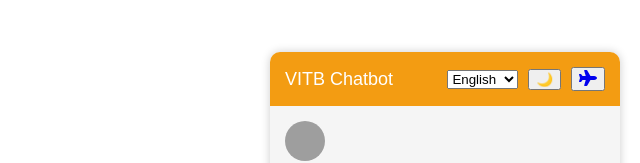
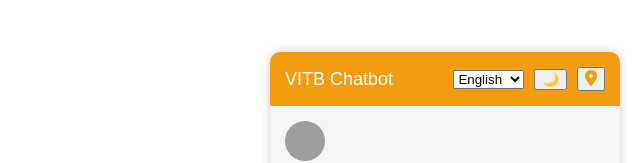
Before and after one commit to GoranshSh9/VITB-CHATBOT, a website: page index.html in a window 1280 px wide. Both pictures are taken after a click on the element 1230 px from the left and 750 px from the top of the page. Shown: the part 167-330 px from the top of the page, without its empty margins (640-1280 px from the left). Drawn offline with Linux system fonts and the light colour scheme; grey boxes are pictures that could not be loaded.

Commit message:
optimised UI

```diff
--- a/index.html
+++ b/index.html
@@ -4,6 +4,7 @@
     <meta charset="UTF-8">
     <meta name="viewport" content="width=device-width, initial-scale=1.0">
     <title>VITB Chatbot</title>
+
     <link rel="stylesheet" href="https://cdnjs.cloudflare.com/ajax/libs/font-awesome/6.5.0/css/all.min.css">
 
     <script>
@@ -577,6 +578,7 @@
     <div class="chat-container" id="chat-container">
         <div class="chat-header">
             VITB Chatbot
+
             <div class="controls">
                 <select id="language-select">
                     <option value="en">English</option>
@@ -586,7 +588,7 @@
                     <option value="de">German</option>
                 </select>
                 <button onclick="toggleDarkMode()">🌙</button>
-                <button style="font-size:16px"><a href="https://www.google.com/maps/place/VIT+Bhopal+University/@23.0774764,76.8487122,17z/data=!3m1!4b1!4m6!3m5!1s0x397ce9ceaaaaaaab:0xa224b6b82b421f83!8m2!3d23.0774715!4d76.8512871!16s%2Fg%2F11hbgkdndx?entry=ttu&g_ep=EgoyMDI1MDQxNi4xIKXMDSoJLDEwMjExNDU1SAFQAw%3D%3D"><i class="fa fa-plane"></i></a></button>
+                <button style="font-size:16px"><a href="https://www.google.com/maps/place/VIT+Bhopal+University/@23.0774764,76.8487122,17z/data=!3m1!4b1!4m6!3m5!1s0x397ce9ceaaaaaaab:0xa224b6b82b421f83!8m2!3d23.0774715!4d76.8512871!16s%2Fg%2F11hbgkdndx?entry=ttu&g_ep=EgoyMDI1MDQxNi4xIKXMDSoJLDEwMjExNDU1SAFQAw%3D%3D"><i class="fas fa-map-marker-alt" style="color: #F39C12;"></i></a></button>
             </div>
         </div>
         <div class="chat-box" id="chat-box">
```
